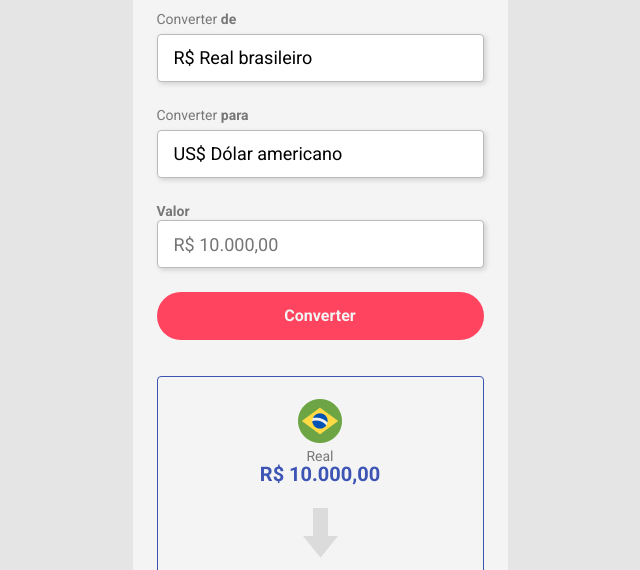
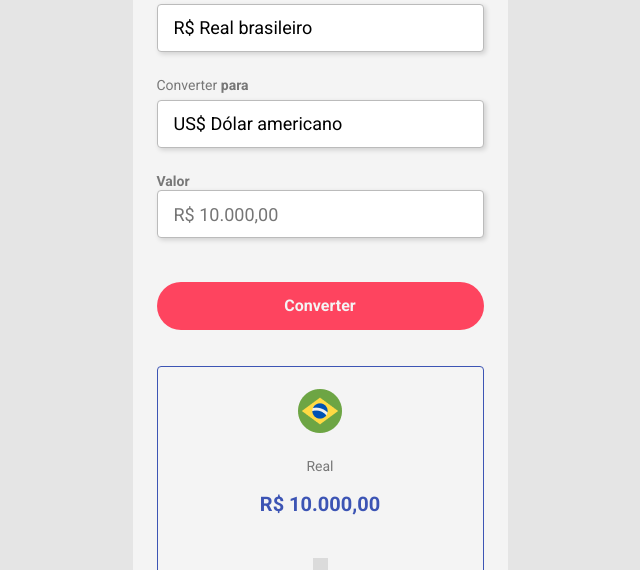
Before and after one commit to mayara-guedes/Conversor-de-Moedas, a plain HTML site: page index.html in a window 1280 px wide. Shown: the part 180-750 px from the top of the page, without its empty margins (320-960 px from the left). Drawn offline with Linux system fonts and the light colour scheme.

Commit message:
Alteração: margin-top e margin-bottom

```diff
--- a/styles.css
+++ b/styles.css
@@ -1,6 +1,7 @@
 * {
   margin: 0;
   padding: 0;
+  margin-bottom: 20px;
   box-sizing: border-box;
   font-family: "Roboto", sans-serife;
   font-style: normal;
@@ -21,7 +22,7 @@ header {
   background-color: #f4f4f4;
   width: 375px;
   margin: 0 auto;
-  margin-top: 100px;
+  margin-top: 50px;
 }
 
 h1 {
```
